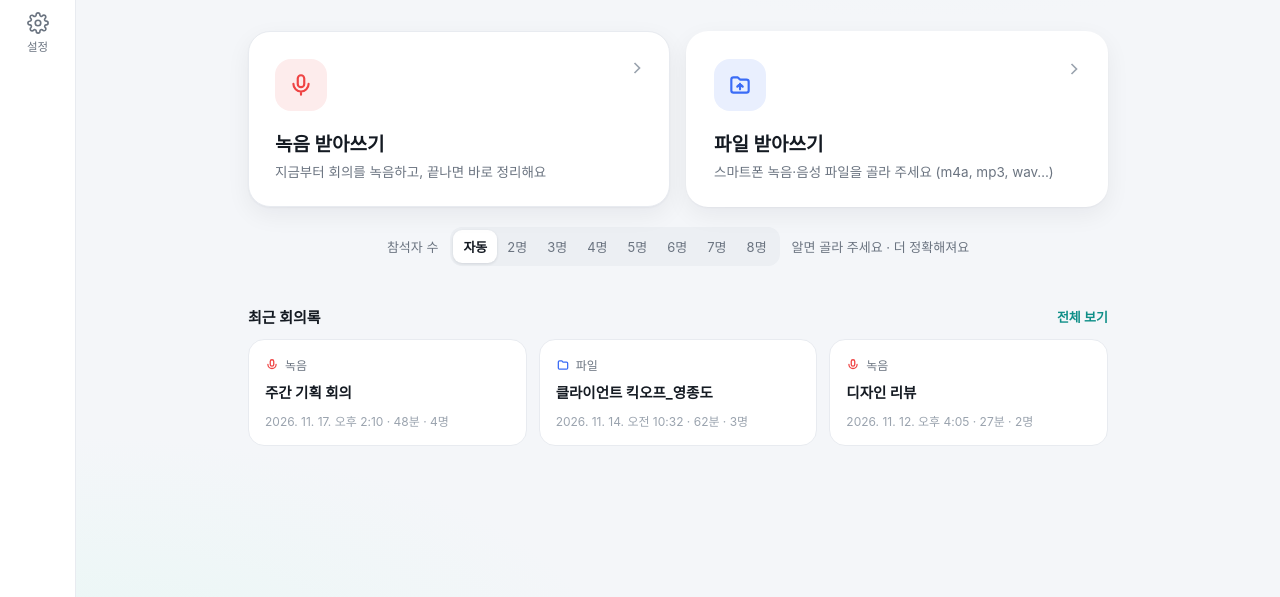
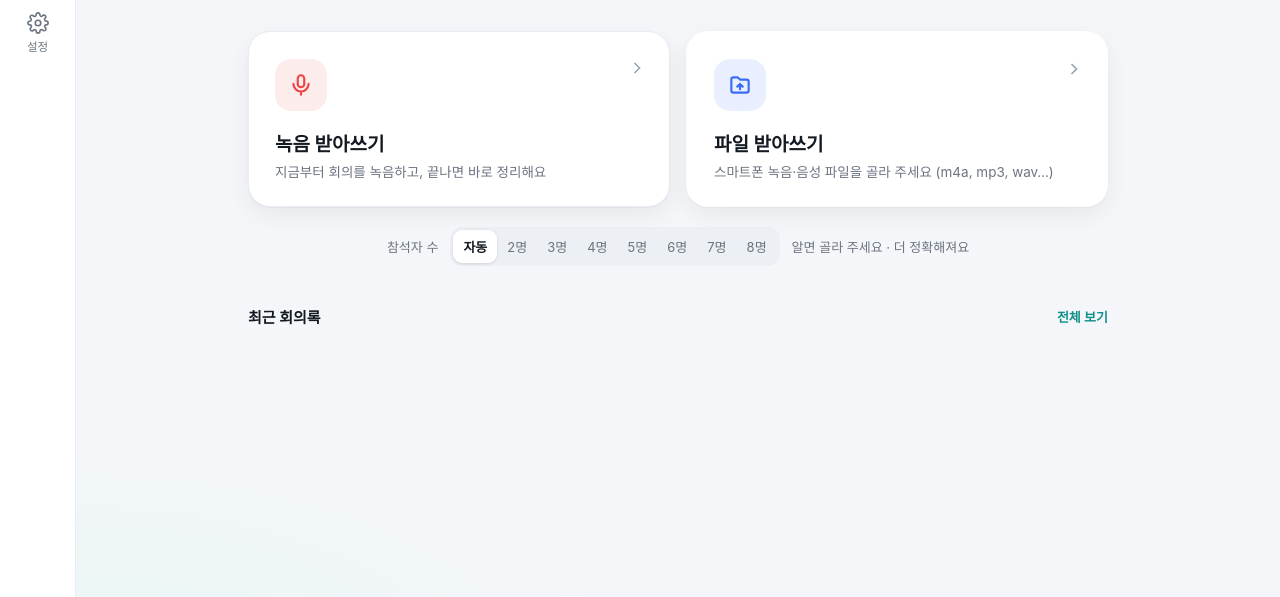
Before and after one commit to leekiljae-code/modu-meeting, a plain HTML site: page app/ui/index.html in a window 1280 px wide. Shown: the part 203-800 px from the top of the page. Drawn offline with Linux system fonts and the light colour scheme; a web font is replaced by a local one.

Commit message:
앱에서 예시 데이터가 보이던 문제 수정 (예시는 ?demo 주소에서만)
Co-Authored-By: Claude Opus 5.5 <noreply@anthropic.com>
Claude-Session: https://claude.ai/code/session_011M4W26pHi8bgJQazdjCAx6

```diff
--- a/app/ui/index.html
+++ b/app/ui/index.html
@@ -293,7 +293,7 @@ p.pg{color:var(--sub);margin-bottom:22px}
 const COLORS=["#0f8f88","#3b6cf6","#e0671f","#8b5cf6","#d6336c","#0891b2","#65a30d","#a16207"];
 const $=s=>document.querySelector(s), $$=s=>document.querySelectorAll(s);
 const ini=w=>{const m=w.match(/^화자(\d+)/);return m?m[1]:w.slice(0,1);};
-let count=null, current=null, demo=!window.pywebview;
+let count=null, current=null, demo=location.search.includes("demo");
 const api=new Proxy({}, {get:(_,k)=>(...a)=>demo?Demo[k]?.(...a):window.pywebview.api[k](...a)});
 
 function go(v){$$(".view").forEach(e=>e.classList.toggle("on",e.id==="v-"+v));$$(".nav").forEach(n=>n.classList.toggle("on",n.dataset.go===v||(v==="result"&&n.dataset.go==="list")));if(v==="home"||v==="list")refresh();}
@@ -382,7 +382,7 @@ const Demo={
   start_record:()=>true,stop_record:()=>true,pick_files:()=>0,copy_text:()=>"demo"
 };
 if(demo){boot();setInterval(()=>{if($("#v-record").classList.contains("on"))onEvent({type:"level",level:.03+.05*Math.abs(Math.sin(Date.now()/400)),elapsed:754});},100);if(location.hash==="#rec")setTimeout(()=>addLive([{t:"00:00:12",who:"나",text:"이번 캠페인은 24일에 시작하는 걸로 하죠."},{t:"00:00:43",who:"화자1",text:"네, 금요일까지 마케팅 쪽에 자료 전달하겠습니다."},{t:"00:01:20",who:"화자2",text:"최종 디자인은 목요일까지 준비할게요."},{t:"00:01:52",who:"화자3",text:"예산은 지난번 금액 그대로 가는 걸로 알고 있습니다."}]),300);if(location.hash==="#job")renderJobs({name:"회의_20261117_1530.wav",msg:"받아쓰기 18/52 구간",pct:.42,step:1,queue:1});if(location.hash==="#rec")$("#btn-rec").click();if(location.hash==="#result")openResult("a");if(location.hash==="#settings")go("settings");}
-else window.addEventListener("pywebviewready",boot);
+else if(window.pywebview&&window.pywebview.api.get_state)boot();else window.addEventListener("pywebviewready",boot);
 </script>
 </body>
 </html>
```
